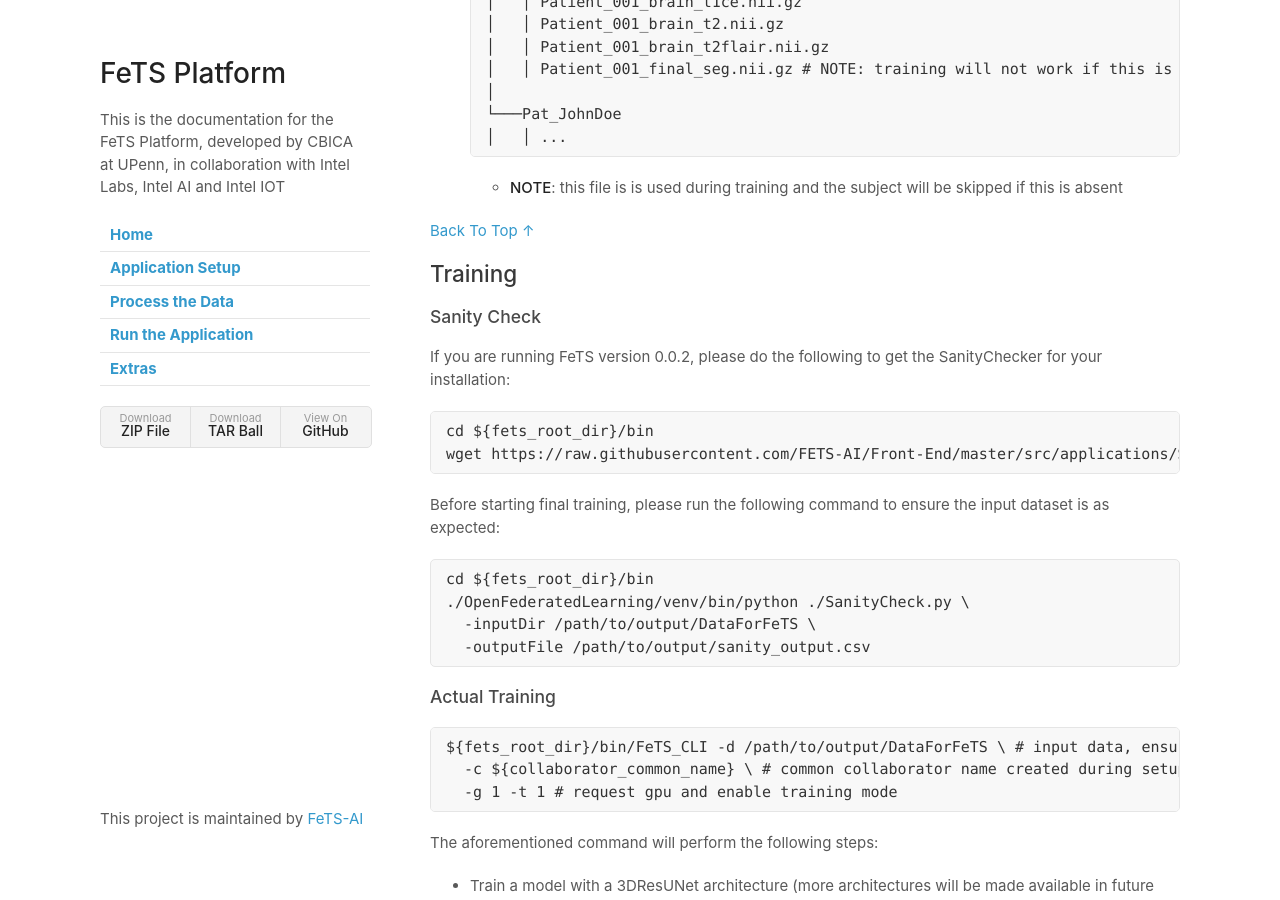
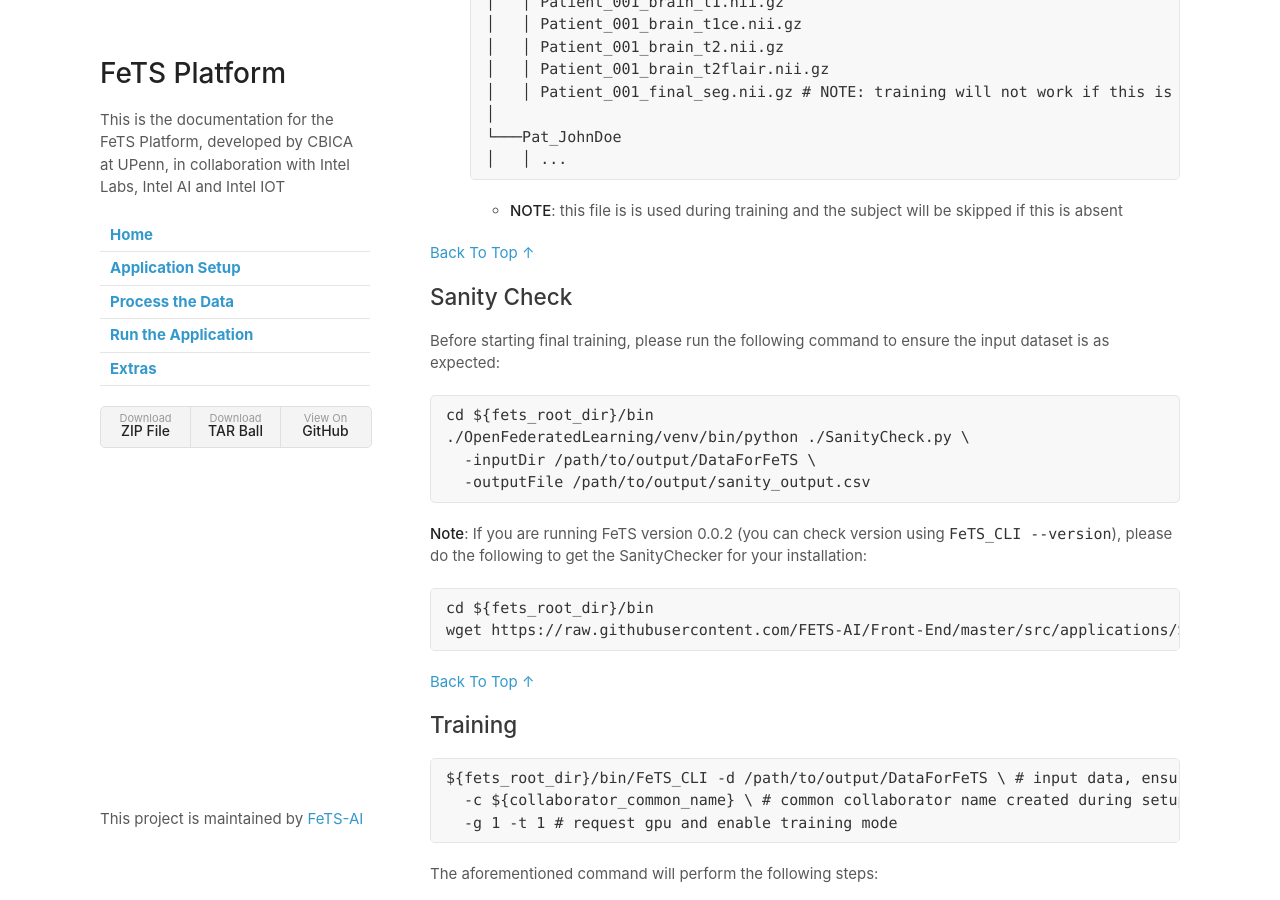
Before and after one commit to FeTS-AI/Front-End, a Jekyll site: the page built from docs/runningApplication.md, in a window 1280 px wide and 900 px high, scrolled down 3603 px. Built offline with Jekyll 4.4.1, drawn with Linux system fonts in a browser that asks for light colours; our own code applies the rules of GitHub Pages for plain Markdown files.

Commit message:
made sanity check independant for quick link

````diff
--- a/docs/runningApplication.md
+++ b/docs/runningApplication.md
@@ -6,6 +6,7 @@
 - [Application Path](#application-path)
 - [Inference](#inference)
 - [Manual corrections](#manual-corrections)
+- [Sanity check](#sanit-check)
 - [Training](#training)
 
 ## Application Path
@@ -121,16 +122,8 @@
 
 [Back To Top &uarr;](#table-of-contents)
 
-## Training
+## Sanity Check
 
-### Sanity Check
-
-If you are running FeTS version 0.0.2, please do the following to get the SanityChecker for your installation:
-
-```bash
-cd ${fets_root_dir}/bin
-wget https://raw.githubusercontent.com/FETS-AI/Front-End/master/src/applications/SanityCheck.py
-```
 Before starting final training, please run the following command to ensure the input dataset is as expected:
 
 ```bash
@@ -140,7 +133,15 @@
   -outputFile /path/to/output/sanity_output.csv
 ```
 
-### Actual Training
+**Note**: If you are running FeTS version 0.0.2 (you can check version using ```FeTS_CLI --version```), please do the following to get the SanityChecker for your installation:
+
+```bash
+cd ${fets_root_dir}/bin
+wget https://raw.githubusercontent.com/FETS-AI/Front-End/master/src/applications/SanityCheck.py
+```
+[Back To Top &uarr;](#table-of-contents)
+
+## Training
 
 ```bash
 ${fets_root_dir}/bin/FeTS_CLI -d /path/to/output/DataForFeTS \ # input data, ensure "final_seg" is present for each subject
````
